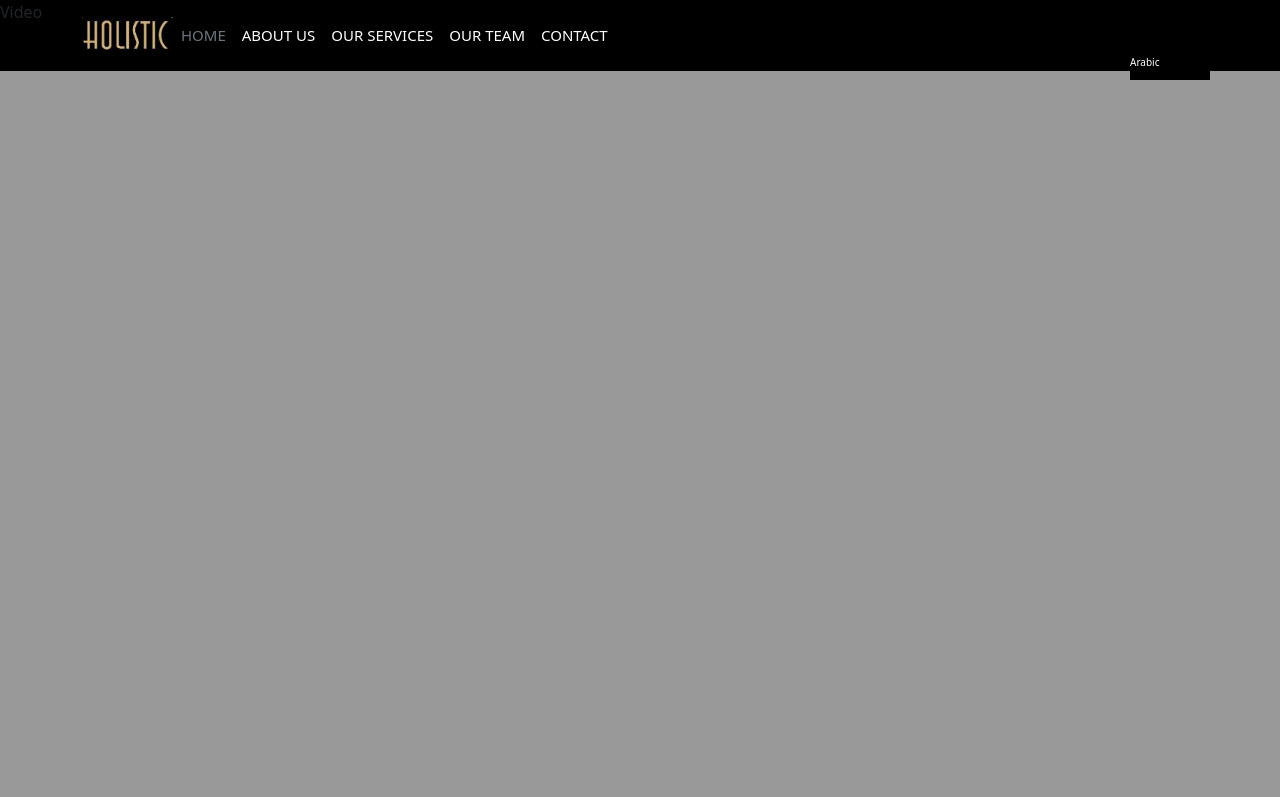
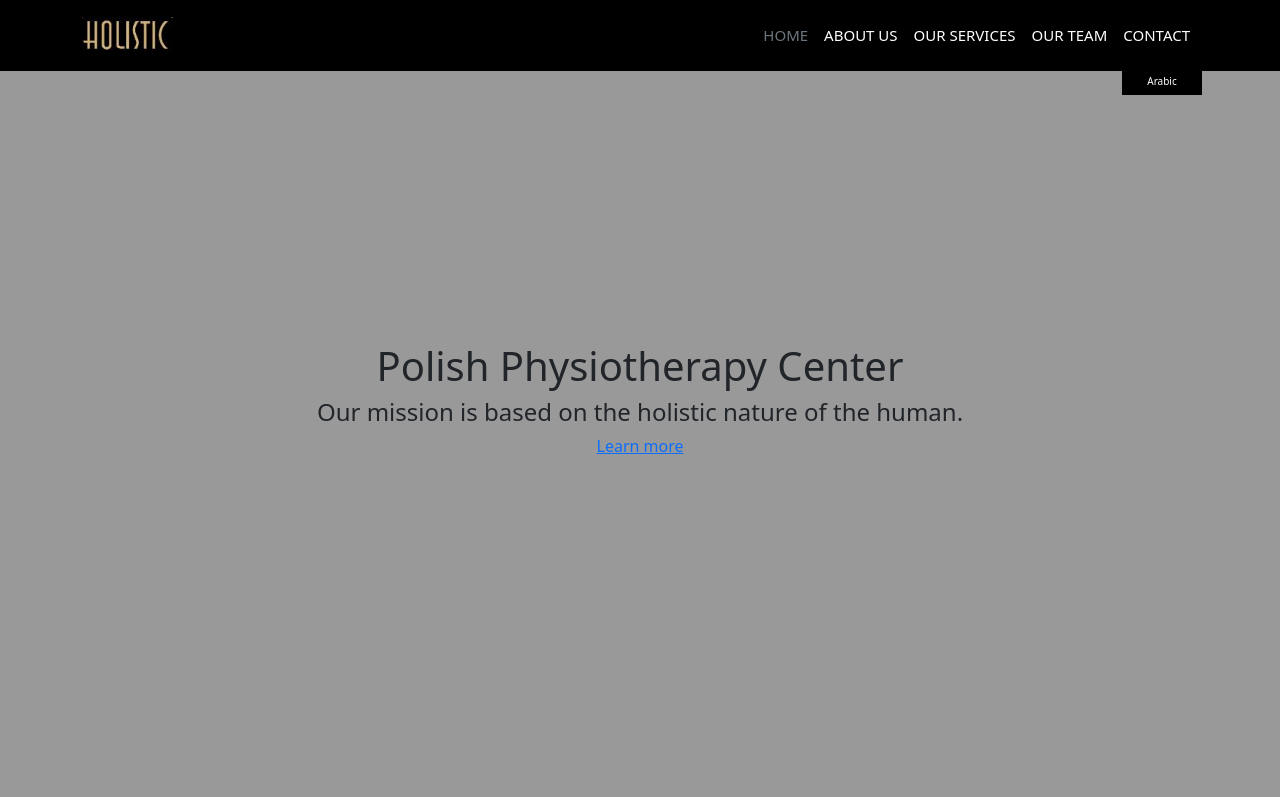
Before and after one commit to KubaKlin/holistic-site, a website: page index.html in a window 1280 px wide. Shown: the top 797 px of the page. Drawn offline with nearby package versions, Linux system fonts and the light colour scheme.

Commit message:
work work

```diff
--- a/index.html
+++ b/index.html
@@ -15,7 +15,7 @@
         <img class="holi-logo" src="img/logo.jpeg" alt="" />
       </a>
 
-      <ul class="text-end nav col-12 col-lg-auto me-lg-auto mb-2 justify-content-center mb-md-0">
+      <ul class="text-end nav col-12 col-lg-auto ms-auto mb-2 justify-content-center mb-md-0">
         <li><a href="#" class="nav-link px-2 text-secondary">Home</a></li>
         <li><a href="#" class="nav-link px-2 text-white">About Us</a></li>
         <li><a href="#" class="nav-link px-2 text-white">Our Services</a></li>
@@ -23,18 +23,28 @@
         <li><a href="#" class="nav-link px-2 text-white">Contact</a></li>
       </ul>
 
-      <span class="language-btn">
+      <a href="#" class="language-btn">
         Arabic
-      </span>
+      </a>
     </div>
   </div>
 </header>
 
-<Wrapper class="main-baner">
-  Video
-</Wrapper>
+<section class="main-baner">
+  <div class="main-baner-content">
+    <h1 class="head-h1">
+      Polish Physiotherapy Center
+    </h1>
+    <h4 class="head-h4">
+      Our mission is based on the holistic nature of the human.
+    </h4>
+    <a href="#" class="main-btn">
+      Learn more
+    </a>
+  </div>
+</section>
 
-<Wrapper class="about-us">
+<section class="about-us">
   <div class="container">
     <div class="col-6">
       <article>
@@ -51,9 +61,9 @@
       <img src="img/logo.jpeg" alt=""/>
     </div>
   </div>
-</Wrapper>
+</section>
 
-<Wrapper class="our-services">
+<section class="our-services">
   <div class="container">
     <h3 class="head-h3">
       Our services
@@ -66,15 +76,15 @@
       </div>
     </div>
   </div>
-</Wrapper>
+</section>
 
-<Wrapper class="mid-baner">
+<section class="mid-baner">
   <h3 class="mid-baner-head">
     Polish hospitality and quality
   </h3>
-</Wrapper>
+</section>
 
-<Wrapper class="our-team">
+<section class="our-team">
   <div class="container">
     <div class="team-member">
       <img src="img/logo.jpeg" alt=""/>
@@ -83,9 +93,9 @@
       </h6>
     </div>
   </div>
-</Wrapper>
+</section>
 
-<Wrapper class="contact-foot">
+<section class="contact-foot">
   <div class="col-6 map-wrap">
   </div>
   <div class="col-6 contact-info">
@@ -99,10 +109,10 @@
       Excepturi fugiat a neque perspiciatis dicta
     </p>
   </div>
-</Wrapper>
+</section>
 
 
-<Wrapper class="footer">
+<section class="footer">
   <div class="container">
     <div class="col-3">
       <img src="img/logo.jpeg" alt="" />
@@ -146,7 +156,7 @@
       </div>
     </div>
   </div>
-</Wrapper>
+</section>
 
 <script src="https://cdn.jsdelivr.net/npm/bootstrap@5.2.0/dist/js/bootstrap.bundle.min.js" integrity="sha384-A3rJD856KowSb7dwlZdYEkO39Gagi7vIsF0jrRAoQmDKKtQBHUuLZ9AsSv4jD4Xa" crossorigin="anonymous"></script>
 </body>
--- a/style/content.scss
+++ b/style/content.scss
@@ -1,6 +1,9 @@
 .main-baner {
   position: relative;
-  display: block;
+  display: flex;
+  align-content: center;
+  justify-content: center;
+  flex-direction: column;
   height: 100vh;
   width: 100%;
 
@@ -15,3 +18,7 @@
     z-index: -1;
   }
 }
+
+.main-baner-content {
+  text-align: center;
+}
--- a/style/navigation.scss
+++ b/style/navigation.scss
@@ -4,6 +4,7 @@
   right: 0;
   top: 0;
   background-color: $dark-bg;
+  z-index: 1;
 
   .container {
     position: relative;
@@ -17,13 +18,22 @@
 
 .language-btn {
   position: absolute;
-  top: 100%;
-  right: 0;
-  height: 1.5625rem;
+  top: calc(100% + .75rem);
+  right: .5rem;
+  line-height: 1.75rem;
   width: 5rem;
   color: #fff;
   font-size: .625rem;
   background-color: $dark-bg;
+  text-align: center;
+  text-decoration: none;
+  transition: 300ms all;
+
+  &:hover {
+    top: calc(100% + 1rem);
+    text-decoration: none;
+    color: #aaa;
+  }
 }
 
 .holi-logo {
```
Also changed, not shown: style/style.css, 1 other file.
